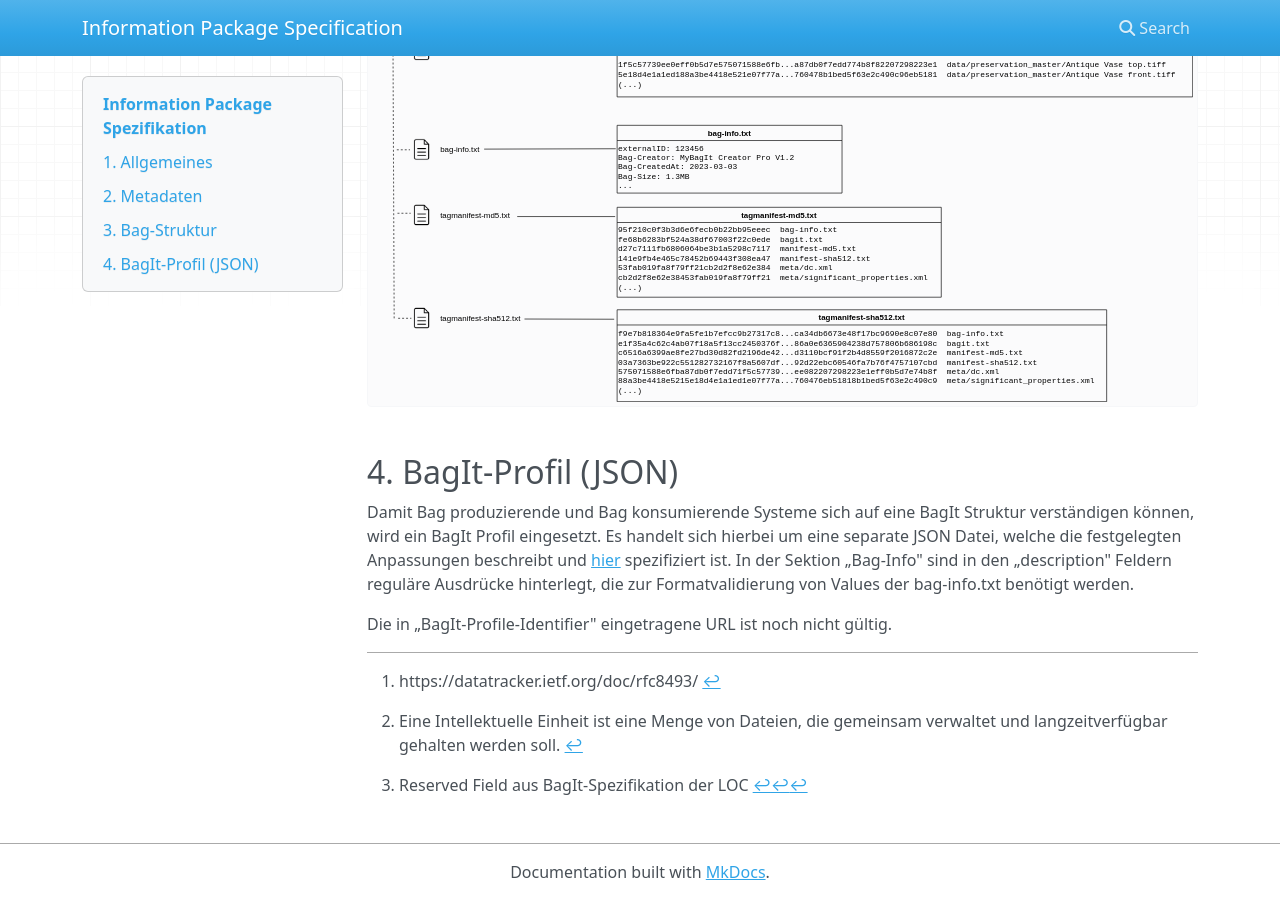
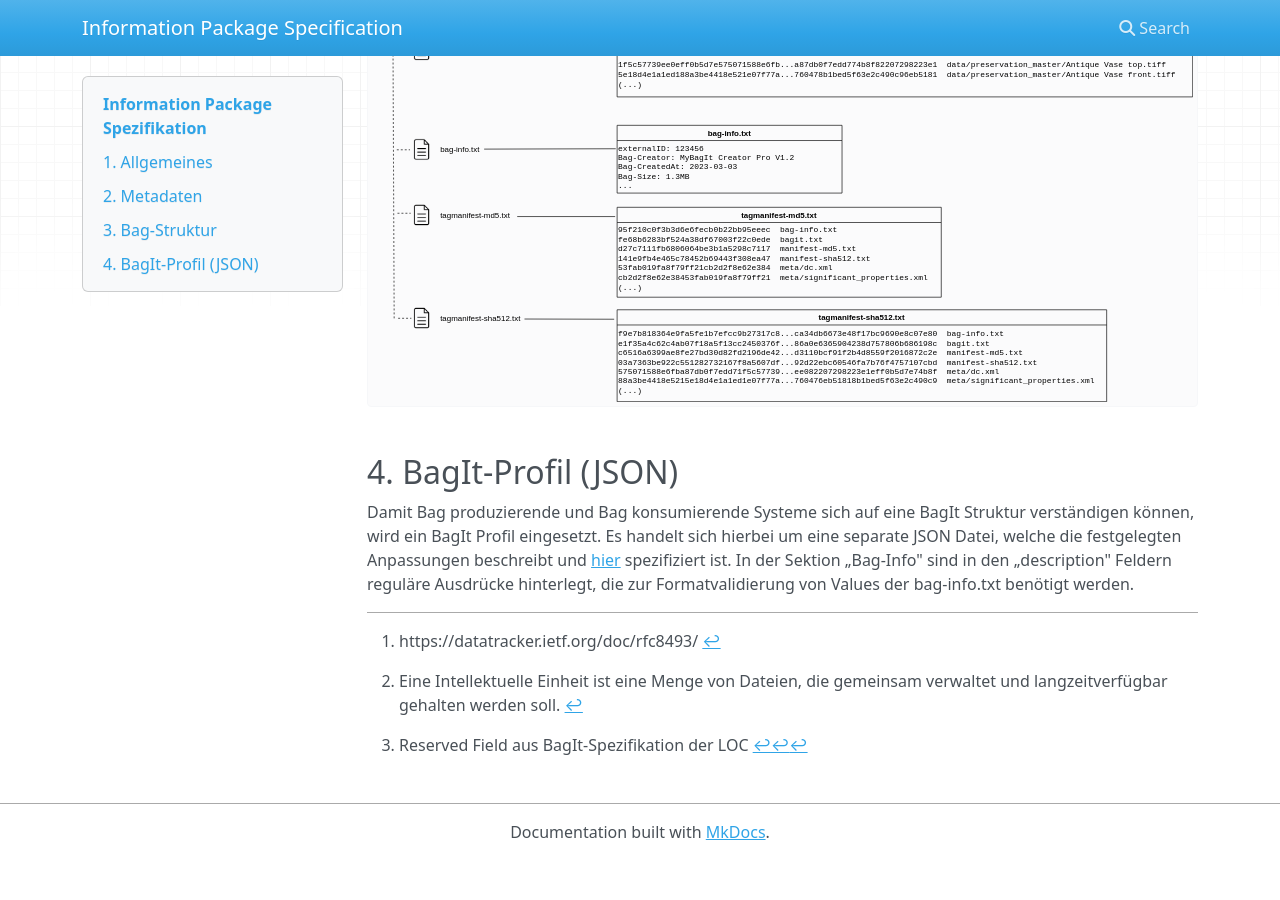
Before and after one commit to lzv-nrw/spec-information-package, an MkDocs documentation site: the page built from docs/index.md, in a window 1280 px wide and 900 px high, scrolled down 6075 px. Built offline with MkDocs 1.6.1, drawn with Linux system fonts in a browser that asks for light colours; nearby versions of some CDN libraries; after the commit the page ends 6935 px from its top, so only the background shows below that.

Commit message:
Release 0.7.1
Co-authored-by: Steffen Richters-Finger <66117534+RichtersFinger@users.noreply.github.com>
Co-authored-by: Orestis Kazasidis <117677439+OrestisKazasidis@users.noreply.github.com>
Co-authored-by: Stephan Lenartz <128472885+slenartz@users.noreply.github.com>
Co-authored-by: Kayhan Ogan <107857559+KayhanOgan@users.noreply.github.com>
Co-authored-by: Michael Rahier <127855697+ULB-IE-MR@users.noreply.github.com>
Co-authored-by: Sven Haubold <133099785+svhaub@users.noreply.github.com>
Co-authored-by: Roman Kudinov <188086468+kudinovR@users.noreply.github.com>

```diff
--- a/docs/index.md
+++ b/docs/index.md
@@ -117,5 +117,3 @@ Vollständiges Beispiel:
 ## 4. BagIt-Profil (JSON)
 
 Damit Bag produzierende und Bag konsumierende Systeme sich auf eine BagIt Struktur verständigen können, wird ein BagIt Profil eingesetzt. Es handelt sich hierbei um eine separate JSON Datei, welche die festgelegten Anpassungen beschreibt und [hier](https://bagit-profiles.github.io/bagit-profiles-specification/) spezifiziert ist. In der Sektion „Bag-Info" sind in den „description" Feldern reguläre Ausdrücke hinterlegt, die zur Formatvalidierung von Values der bag-info.txt benötigt werden.
-
-Die in „BagIt-Profile-Identifier" eingetragene URL ist noch nicht gültig.
```
Also changed, not shown: 1 other file.
